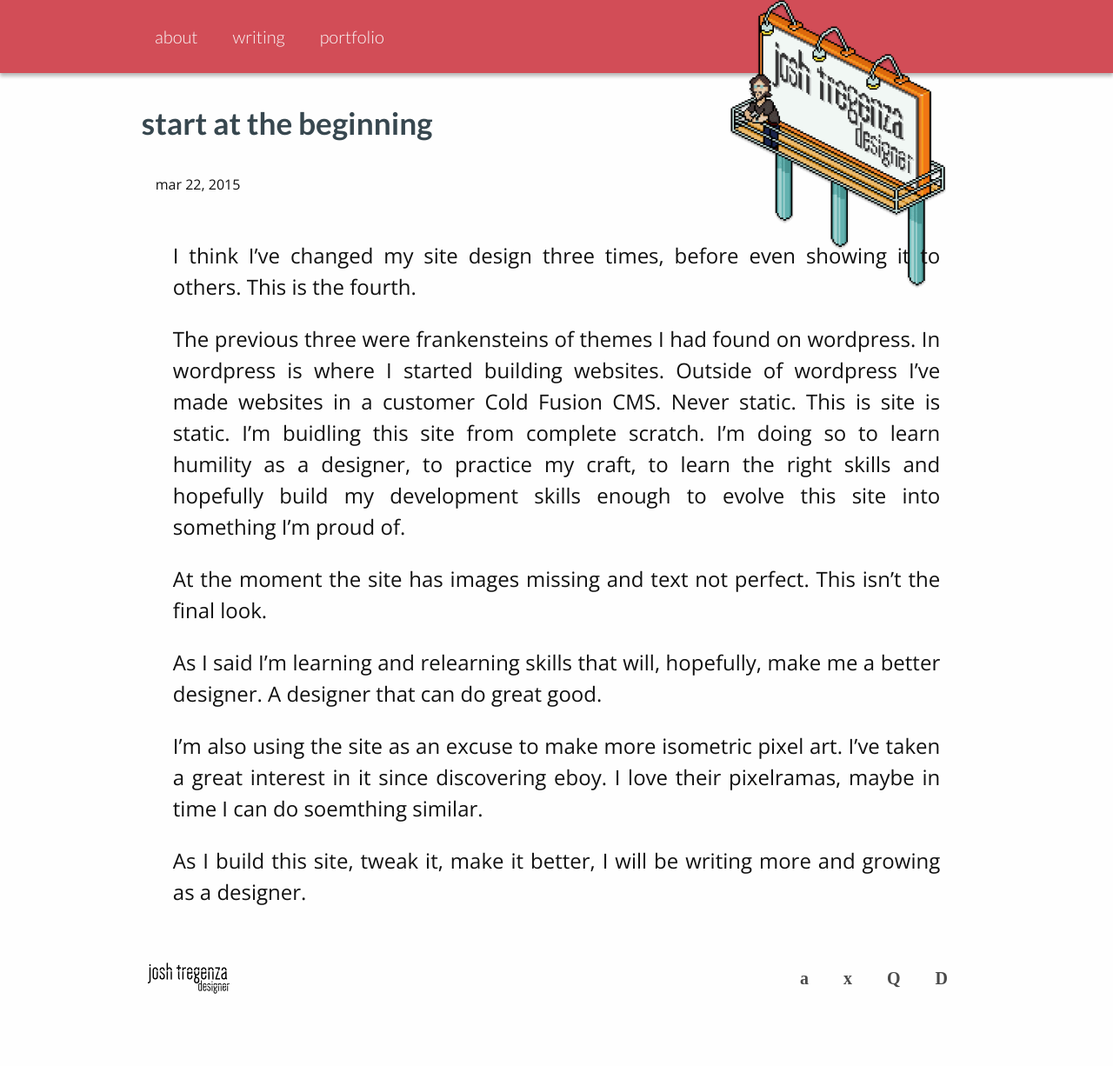
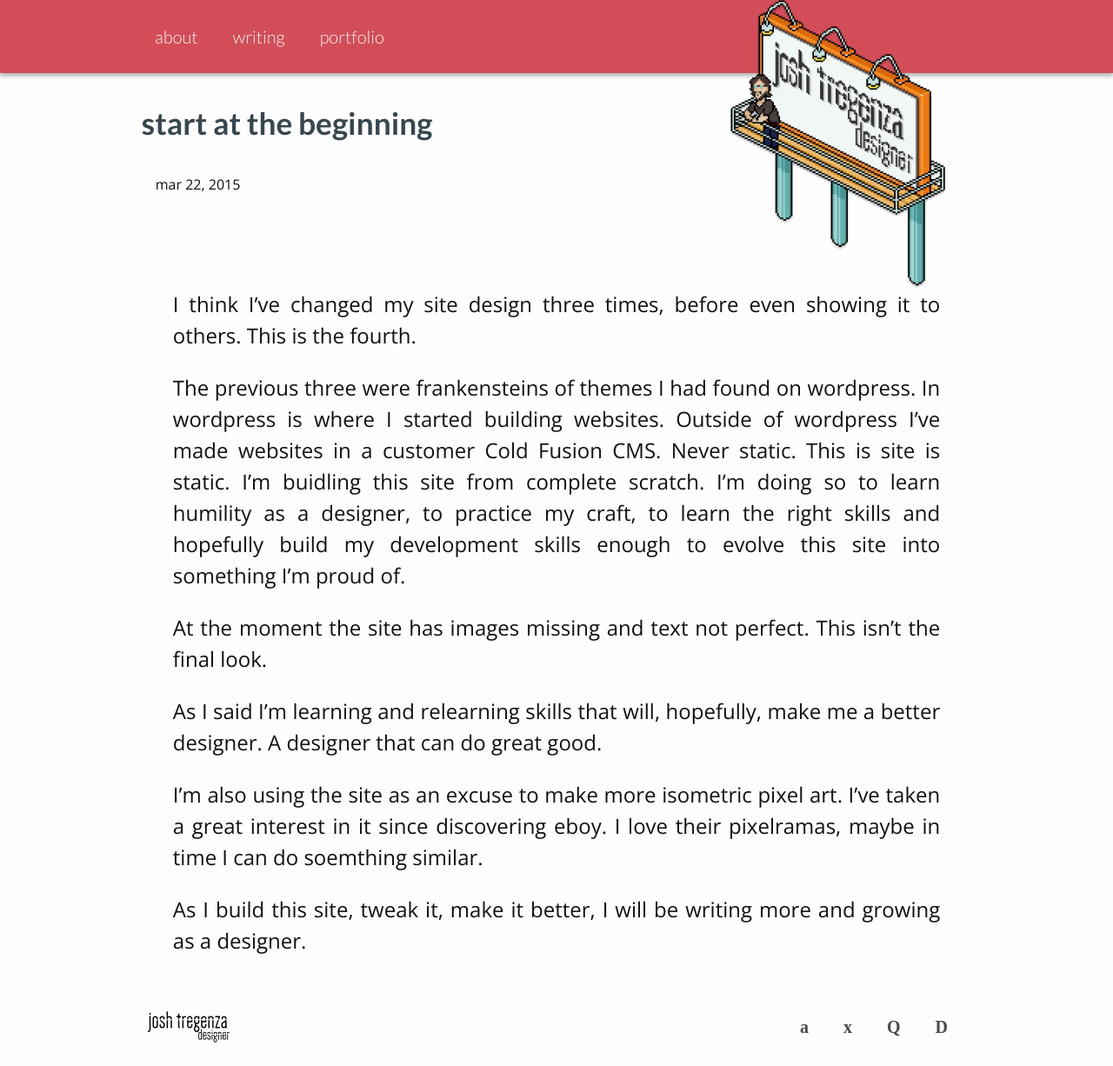
Before and after one commit to jtregenza/jtregenza.github.io, a Jekyll site: the page built from _posts/2015-03-22-start-at-the-beginning.markdown, in a window 1280 px wide. Shown: the whole page at 87% size. Built offline with Jekyll 4.4.1, drawn with Linux system fonts in a browser that asks for light colours; some web fonts are replaced; before the commit the page ends 1170 px from its top, so only the background shows below that.

Commit message:
tweaking the site

```diff
--- a/_sass/_blog.scss
+++ b/_sass/_blog.scss
@@ -19,9 +19,6 @@ ul{
 
 .post-header{
     text-transform: lowercase;
-    @include media-query($on-desk) {
-                margin-top:1em;
-            }
      h1 {
         font-size:1.4rem;
         @include media-query($on-desk) {
@@ -36,6 +33,7 @@ ul{
     font-size:1rem;
     @include media-query($on-desk) {
         font-size:1.5em;
+        margin-top: 3em;
     }
 
 
```
